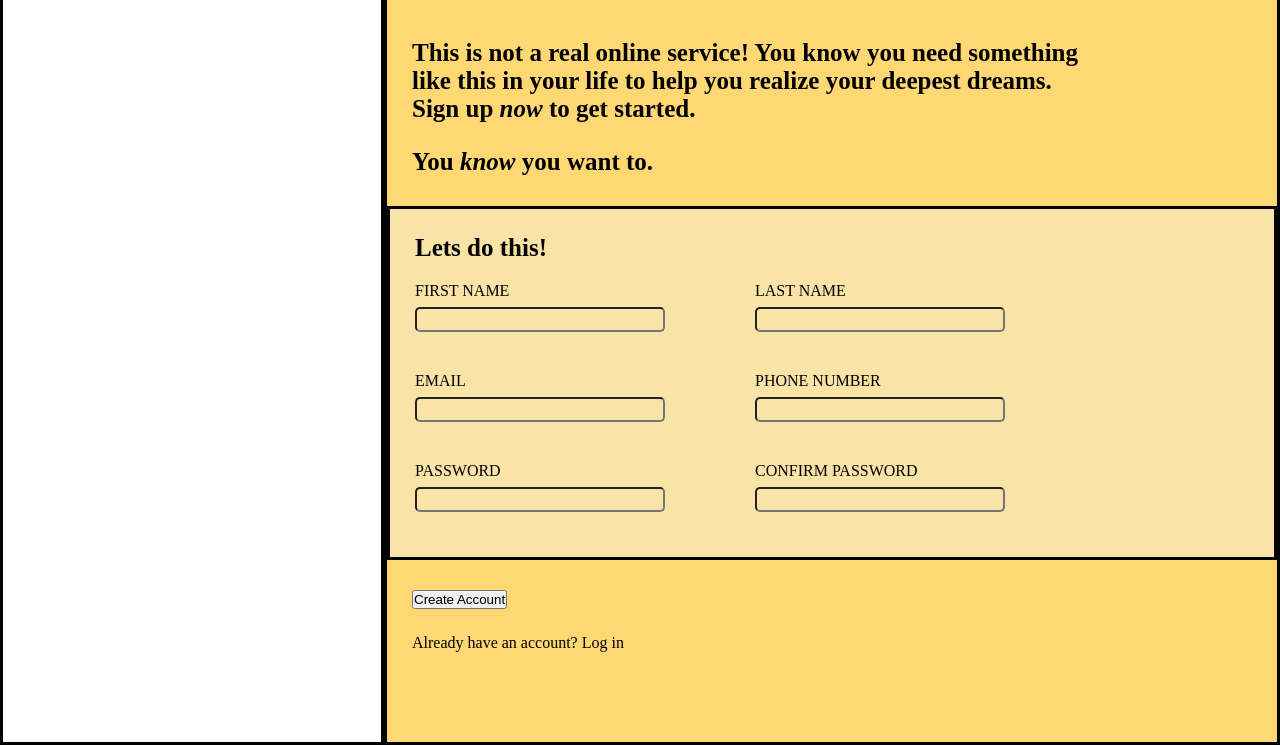
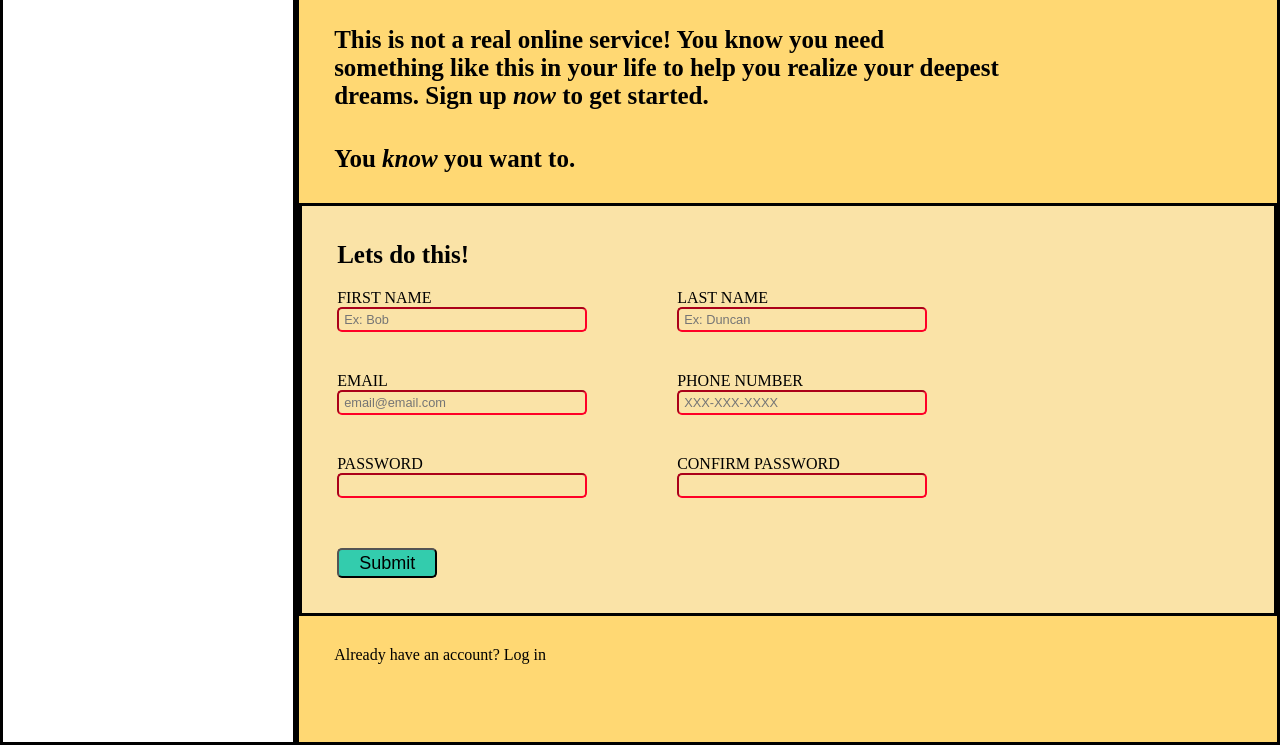
Before and after one commit to june062/signup-form, a plain HTML site: page index.html in a window 1280 px wide. Shown: the part 55-800 px from the top of the page. Drawn offline with Linux system fonts and the light colour scheme.

Commit message:
Add validation to number and password input fields

```diff
--- a/index.html
+++ b/index.html
@@ -29,37 +29,42 @@
             <section>
                 <div class="form-input">
                     <label for="first">FIRST NAME</label>
-                    <input type="text" id="first" name="first">
+                    <input type="text" id="first" name="first" required placeholder="Ex: Bob">
                 </div>
 
 
                 <div class="form-input">
                     <label for="last"> LAST NAME</label>
-                    <input type="text" id="last" name="last">
+                    <input type="text" id="last" name="last" required placeholder="Ex: Duncan">
                 </div>
 
 
                 <div class="form-input">
                     <label for="email">EMAIL</label>
-                    <input type="email" id="email" name="email">
+                    <input type="email" id="email" name="email" required placeholder="email@email.com">
                 </div>
 
 
                 <div class="form-input">
                     <label for="phone">PHONE NUMBER</label>
-                    <input type="tel" id="phone" name="phone">
+                    <input type="tel" id="phone" name="phone" required placeholder="XXX-XXX-XXXX" pattern="^[1-9]\d{2}-\d{3}-\d{4}">
                 </div>
 
 
                 <div class="form-input">
                     <label for="pw">PASSWORD</label>
-                    <input type="password" id="pw" name="password">
+                    <input type="password" id="pw" name="password" required minlength="8" maxlength="16">
                 </div>
 
 
                 <div class="form-input">
                     <label for="pw-confirm">CONFIRM PASSWORD</label>
-                    <input type="password" id="pw-confirm" name="pw-confirm">
+                    <input type="password" id="pw-confirm" name="pw-confirm" required minlength="8" maxlength="16">
+                </div>
+
+                <div class="submit">
+                    <button>Submit</button>
+
                 </div>
             </section>
 
@@ -67,8 +72,7 @@
 
         </form>
 
-        <div class="submit">
-            <button>Create Account</button>
+        <div class="login">
             <p>Already have an account? Log in</p>
         </div>
 
--- a/styles.css
+++ b/styles.css
@@ -4,8 +4,8 @@
     margin: 0;
 }
 :root{
-    --padding: 25px;
-    --input-padding: 7px;
+    --padding: 35px;
+    --input-padding: 5px;
     --width: 700px;
     --margin:30px;
 }
@@ -20,7 +20,7 @@ body{
 }
 main{
     border: solid black;
-    width: 70vw;
+    width: 100vw;
     height: 100vh;
     display: flex;
     flex-direction: column;
@@ -40,11 +40,24 @@ form input{
     height: 25px;
     width: 250px;
     padding: var(--input-padding);
-    margin-top: var(--input-padding);
     border-radius: 5px;
-    font-size:1em ;
+    font-size:.8em ;
+    border-color:rgb(179, 175, 175);
 }
-.submit,.intro, form{
+
+form input:focus{
+    border-color: black;
+}
+form input:valid{
+    border-color: rgb(0,255,60);
+}
+
+form input:invalid{
+    border-color: rgb(255, 0, 38);
+}
+
+
+.login,.intro, form{
     padding-left: var(--padding);
 }
 section, section .form-input{
@@ -66,3 +79,11 @@ form h2, .intro p{
     font-size: 25px;
     font-weight: 800;
 }
+.submit button{
+    width:100px;
+    height: 30px;
+    margin-top: 30px;
+    font-size: large;
+    border-radius: 5px ;
+    background-color: rgb(51, 204, 173);
+}
```
